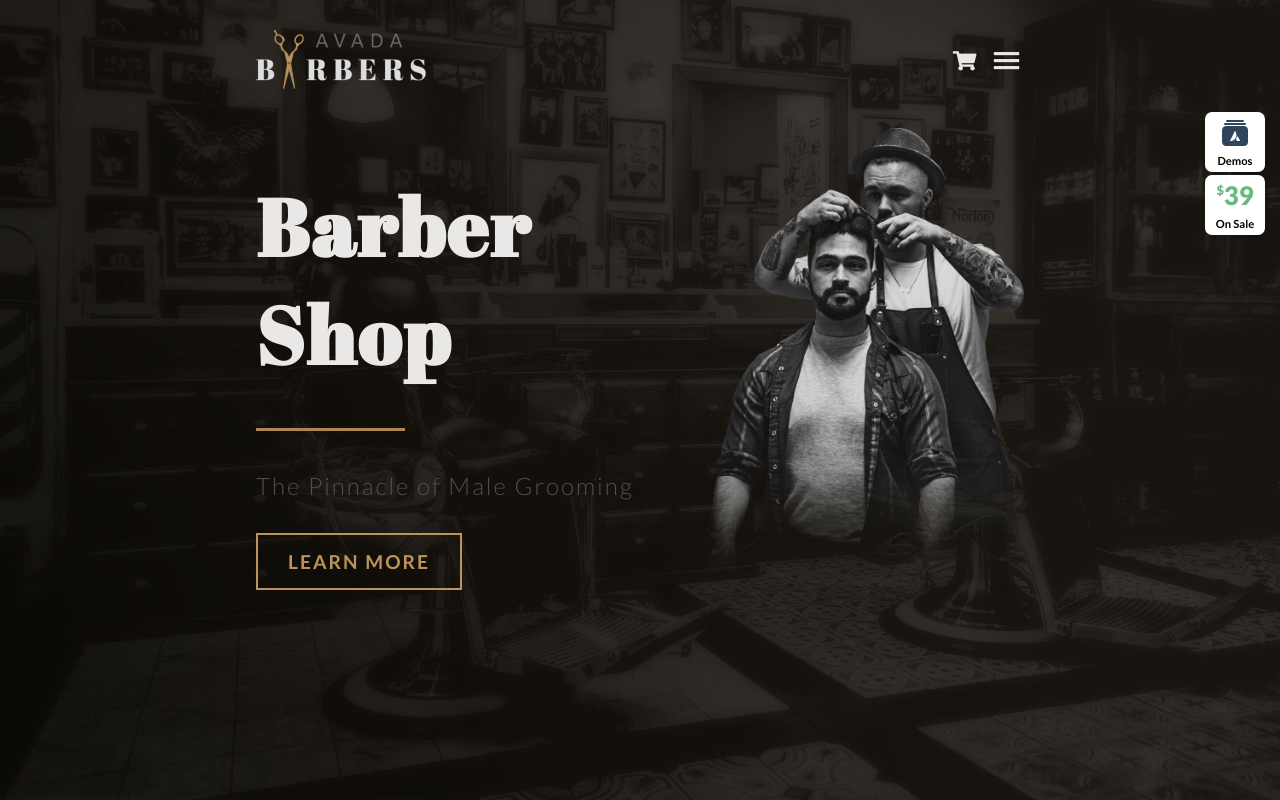
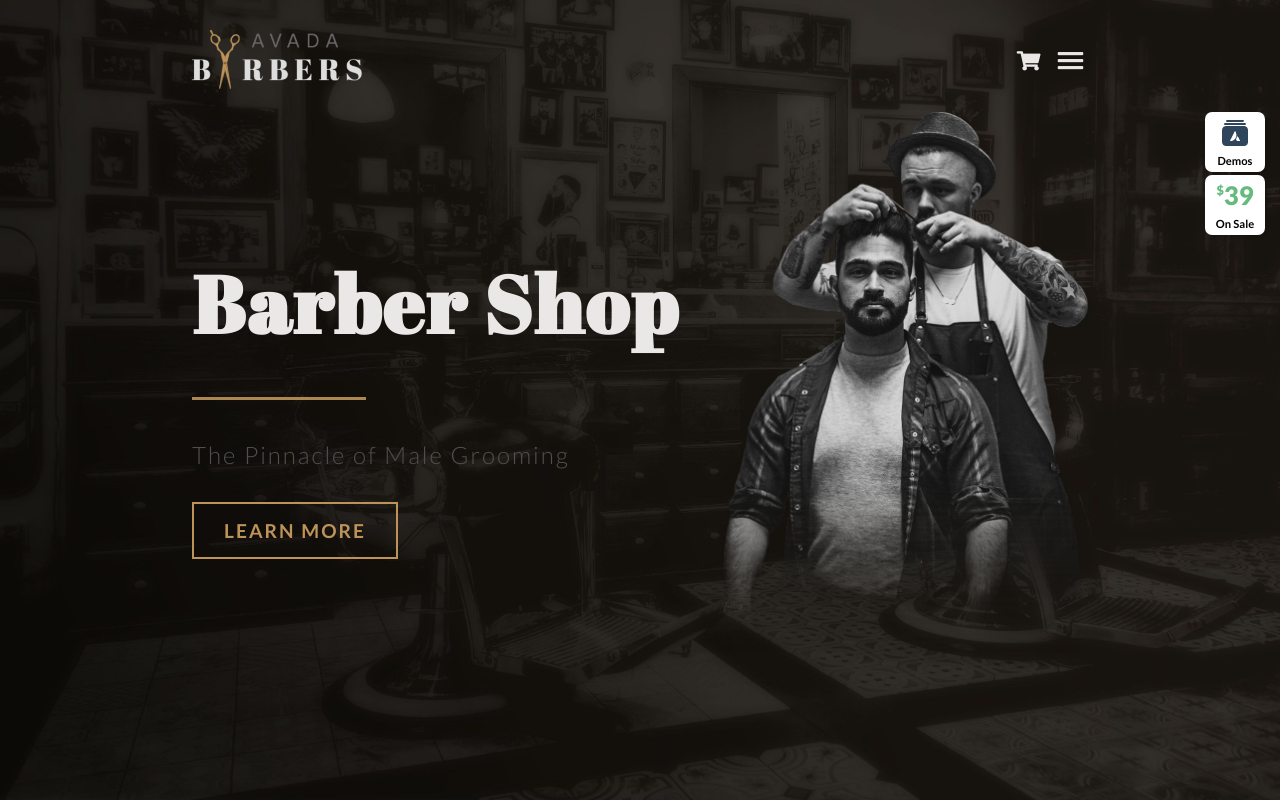
Before and after one commit to giuseppeperna/proj-html-vuejs, a plain HTML site: page index.html in a window 1280 px wide. Shown: the top 800 px of the page. Drawn offline with Linux system fonts and the light colour scheme.

Commit message:
Barber Shop
HTML CSS VUE.
Project completed.

```diff
--- a/css/style.css
+++ b/css/style.css
@@ -9,7 +9,7 @@ body {
   font-family: 'Abril Fatface', cursive;
   font-family: 'Lato', sans-serif;
   letter-spacing: 2px;
-  min-width: 1000px;
+  min-width: 1200px;
 }
 
 /* COMMON */
@@ -123,8 +123,8 @@ header {
 }
 
 #navbar-top {
-  width:60%;
-  max-width: 1150px;
+  width:70%;
+  max-width: 1100px;
   margin: auto;
   padding: 20px 0;
 }
@@ -203,8 +203,8 @@ header {
 /* HERO */
 
 #hero {
-  width: 60%;
-  max-width: 1150px;
+  width: 70%;
+  max-width: 1100px;
   margin: auto;
 }
 
```
Also changed, not shown: screens/Barber_Shop_screen_full_size.jpg (added), 1 other file.
